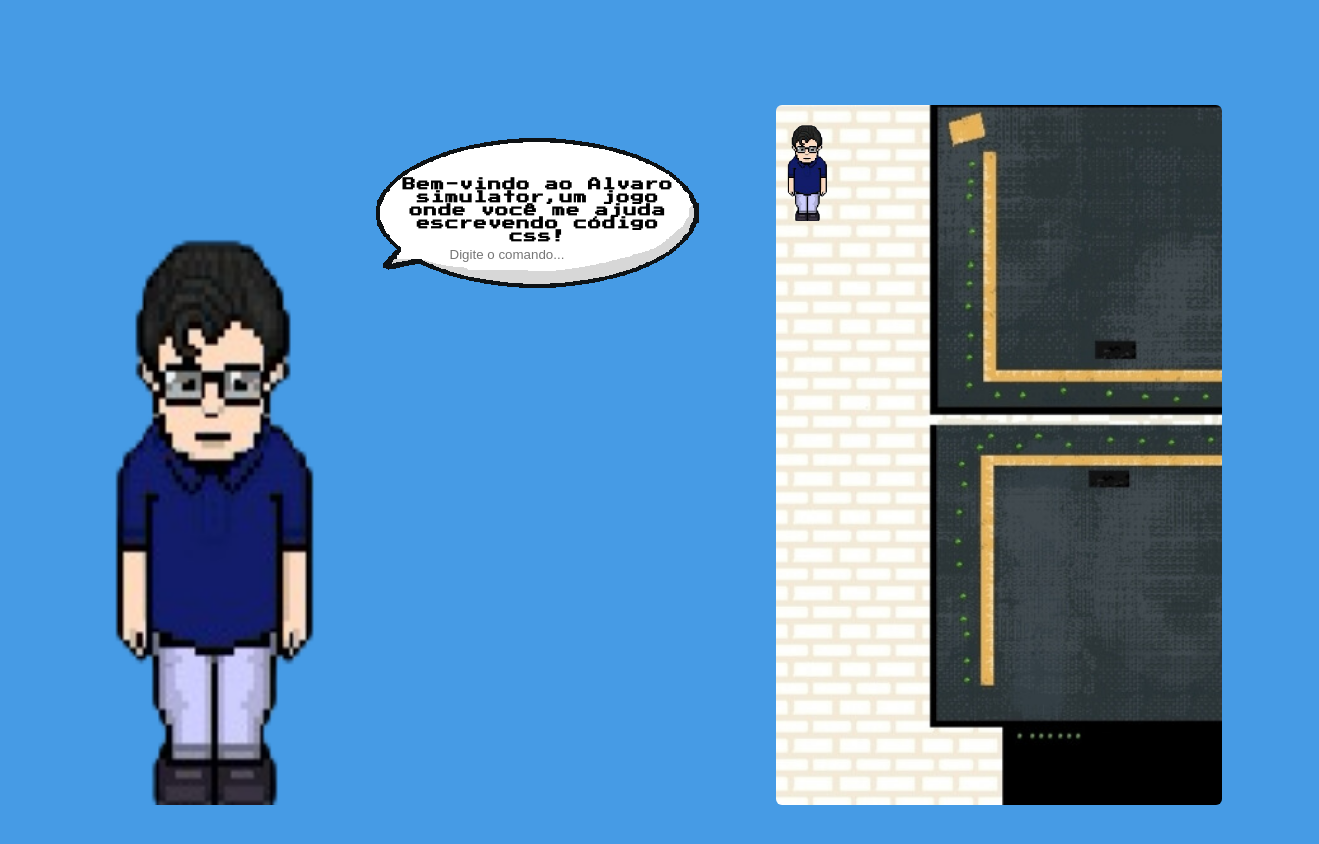
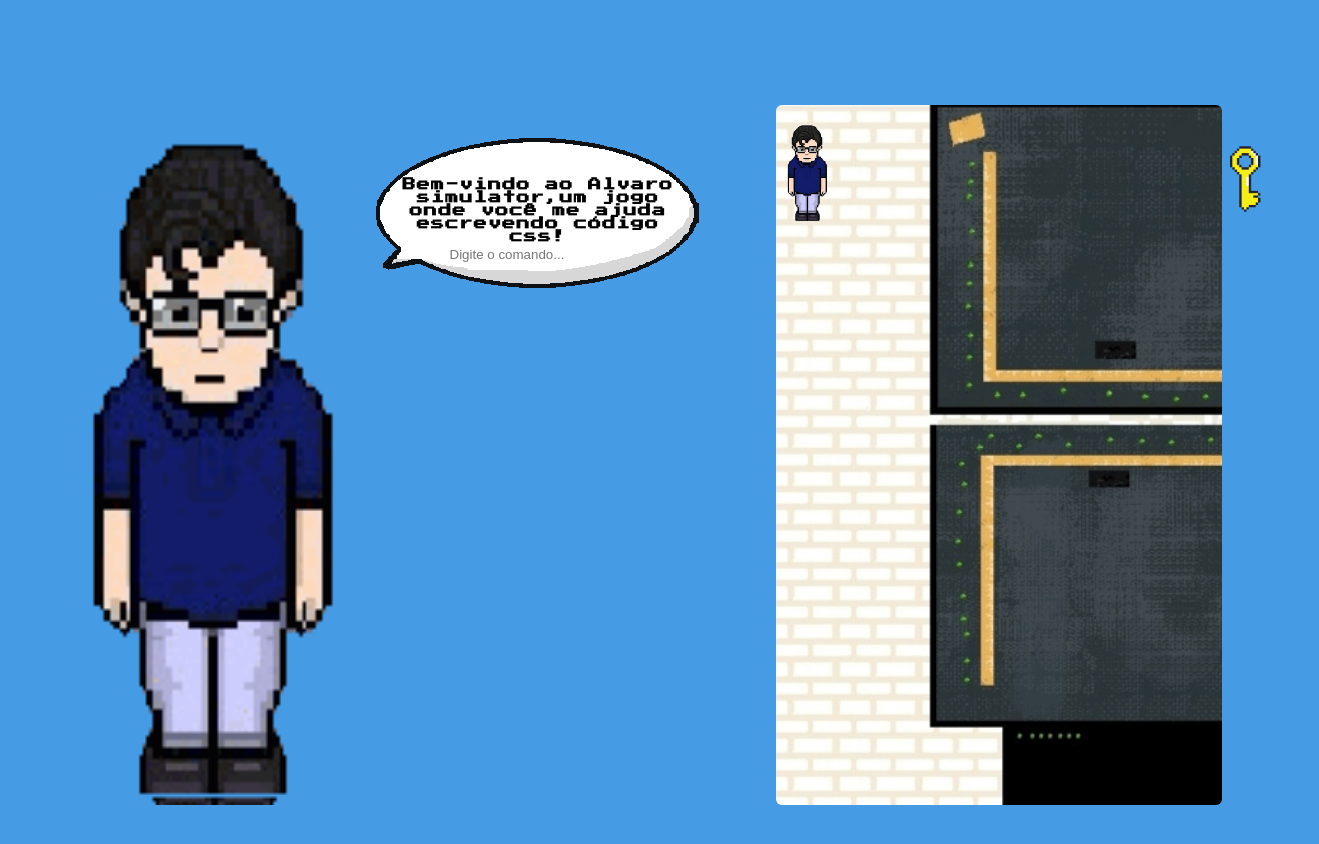
Before and after one commit to Luc5z/game, a plain HTML site: page alvaro simulator/fases/fase1.html in a window 1280 px wide. Shown: the whole page, 1319 px wide, since content can reach past the window. Drawn offline with Linux system fonts and the light colour scheme.

Commit message:
front-end fase 1
ajustar pé do alvaro

```diff
--- a/alvaro simulator/fases/fase1.css
+++ b/alvaro simulator/fases/fase1.css
@@ -63,3 +63,9 @@ body{
     border: none;
     background: none;
  }
+
+ #chave {
+    margin-left: 88%;
+    margin-top: -120px;
+    height: 150px ;
+ }
--- a/alvaro simulator/fases/fase1.html
+++ b/alvaro simulator/fases/fase1.html
@@ -10,7 +10,7 @@
 <body>
     <div class="game-container">
     <div class="instrucao">
-            <img id="alvaro" src="../assets/alvaro.png" alt="">
+            <img id="alvaro" src="../assets/alvaro.gif" alt="">
 
             <div class="falas">
                 <h5>Bem-vindo ao Alvaro simulator,um jogo onde você me ajuda escrevendo código css!</h5>
@@ -21,6 +21,7 @@
 
     <div id="fase">
         <img id="personagem" src="../assets/alvaro.png" alt="">
+        <img id="chave" src="../assets/chave.gif" alt="">
     </div>
 </div>
 
```
Also changed, not shown: alvaro simulator/assets/alvaro.gif (added), alvaro simulator/assets/chave.gif (added).
